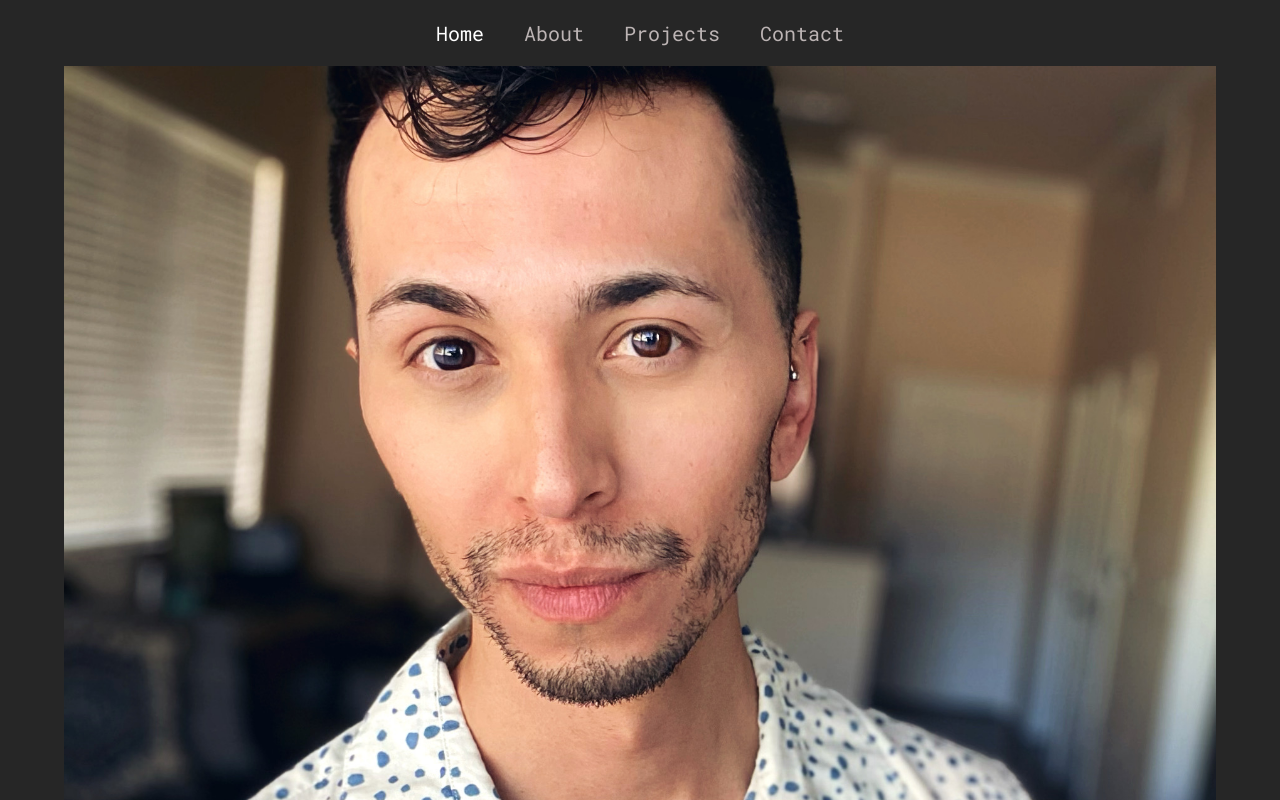
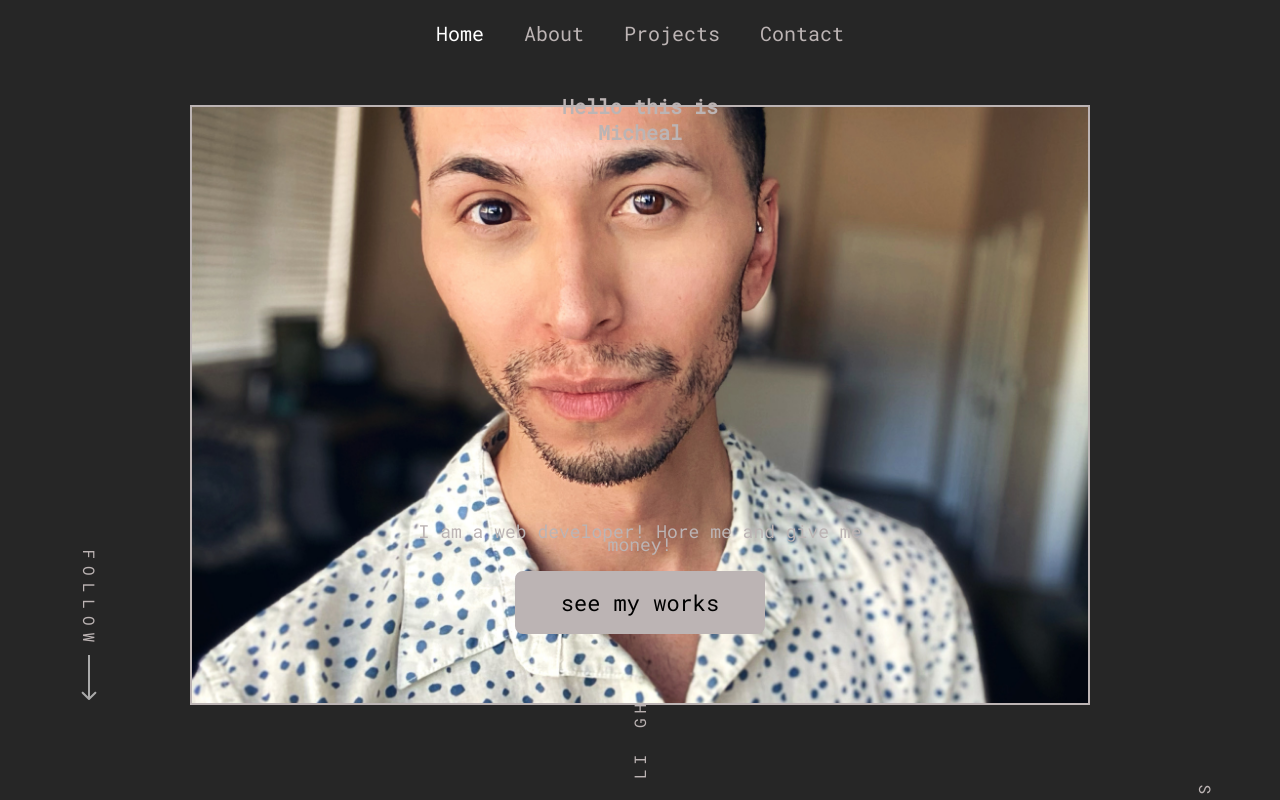
Before and after one commit to ZestyLimones/Zesty_React_Portfolio, a React (Create React App) app: page / in a window 1280 px wide. Shown: the top 800 px of the page. Built offline with nearby package versions, Linux system fonts and the light colour scheme; the HTML template or start-up script is replaced by a standard one.

Commit message:
added some styling to hero section.

```diff
--- a/src/components/HeroSection.js
+++ b/src/components/HeroSection.js
@@ -1,11 +1,152 @@
 import React from 'react';
+import styled from 'styled-components';
 import HeroImg from '../assets/images/hero_img.JPEG';
 import Button from './Button';
 import PText from './PText';
+import SocialMediaArrow from '../assets/images/social-media-arrow.svg';
+import ScrollDownArrow from '../assets/images/scroll-down-arrow.svg';
+
+const HeroStyles = styled.div`
+  .hero {
+    height: 100vh;
+    min-height: 1000px;
+    width: 100%;
+    text-align: center;
+    display: flex;
+    align-items: center;
+    justify-content: center;
+    position: relative;
+  }
+  .hero__heading {
+    font-size: 2rem;
+    margin-bottom: -4rem;
+    position: relative;
+    span {
+      display: inline-block;
+      width: 100%;
+    }
+    .hero__name {
+      font-family: 'Montserrat SemiBold';
+      font-size: 7rem;
+      color: var(--white);
+    }
+  }
+  .hero__img {
+    max-width: 900px;
+    width: 100%;
+    height: 600px;
+    margin: 0 auto;
+    border: 2px solid var(--gray-1);
+  }
+  .hero__info {
+    margin-top: -18rem;
+  }
+  .hero__social,
+  .hero__scrollDown {
+    display: flex;
+    flex-direction: column;
+    gap: 2rem;
+    position: absolute;
+    bottom: 20px;
+    width: 50px;
+  }
+  .hero__social {
+    left: 50px;
+  }
+  .hero__scrollDown {
+    right: 50px;
+  }
+  .hero__social__indicator,
+  .hero__scrollDown {
+    width: 50px;
+    p {
+      font-size: 1.6rem;
+      transform: translateY(-70px) rotate(90deg);
+      letter-spacing: 0.7rem;
+      text-transform: uppercase;
+    }
+    img {
+      max-height: 45px;
+      width: 16px;
+      margin: 0 auto;
+      object-fit: contain;
+    }
+  }
+  .hero__scrollDown {
+    img {
+      max-height: 70px;
+    }
+  }
+  .hero__social__text {
+    ul {
+      li {
+        margin-bottom: 1rem;
+        a {
+          display: inline-block;
+          font-size: 1.6rem;
+          transform: rotate(-90deg);
+          letter-spacing: 5px;
+          margin-bottom: 2rem;
+        }
+      }
+    }
+  }
+  @media only screen and (max-width: 768px) {
+    .hero {
+      min-height: 750px;
+    }
+    .hero__heading {
+      font-size: 1.4rem;
+      margin-bottom: -3rem;
+      .hero__name {
+        font-size: 4.5rem;
+      }
+    }
+    .hero__img {
+      height: 300px;
+    }
+    .hero__info {
+      margin-top: 3rem;
+    }
+    .hero__social {
+      left: 0px;
+      bottom: -15%;
+      width: 20px;
+      .hero__social__indicator {
+        width: 20px;
+        p {
+          font-size: 1.2rem;
+        }
+        img {
+          max-height: 22px;
+        }
+      }
+      .hero__social__text {
+        ul {
+          li {
+            a {
+              font-size: 1.2rem;
+              margin-bottom: 1rem;
+            }
+          }
+        }
+      }
+    }
+    .hero__scrollDown {
+      right: 0;
+      width: 20px;
+      gap: 1rem;
+      p {
+        font-size: 1.3rem;
+      }
+    }
+  }
+`;
 
 export default function HeroSection() {
   return (
-    <div>
+    <HeroStyles>
+      <div className="hero">
         <div className="container">
           <h1 className="hero__heading">
             <span>Hello this is</span>
@@ -16,9 +157,60 @@
           </div>
           <div className="hero__info">
             <PText>I am a web developer! Hore me and give me money!</PText>
-          <Button btnLink="./projects" btnText="see my works" outline={false} />
+            <Button btnLink="./projects" btnText="see my works" />
+          </div>
+          <div className="hero__socials">
+            <div className="hero__social__indicator">
+              <p>Follow</p>
+              <img src={SocialMediaArrow} alt="social media arrow" />
+            </div>
+            <div className="hero__social__text">
+              <ul>
+                <li>
+                  <a
+                    href="https://github.com/ZestyLimones"
+                    target="_blank"
+                    rel="noreferrer"
+                  >
+                    GH
+                  </a>
+                </li>
+                <li>
+                  <a
+                    href="https://github.com/ZestyLimones"
+                    target="_blank"
+                    rel="noreferrer"
+                  >
+                    LI
+                  </a>
+                </li>
+                <li>
+                  <a
+                    href="https://github.com/ZestyLimones"
+                    target="_blank"
+                    rel="noreferrer"
+                  >
+                    IG
+                  </a>
+                </li>
+                <li>
+                  <a
+                    href="https://github.com/ZestyLimones"
+                    target="_blank"
+                    rel="noreferrer"
+                  >
+                    FB
+                  </a>
+                </li>
+              </ul>
+            </div>
+            <div className="hero__scrollDown">
+              <p>Scroll</p>
+              <img src={ScrollDownArrow} alt="scroll arrow" />
             </div>
           </div>
         </div>
+      </div>
+    </HeroStyles>
   );
 }
```
Lines whose indentation alone changed are shown as unchanged.
